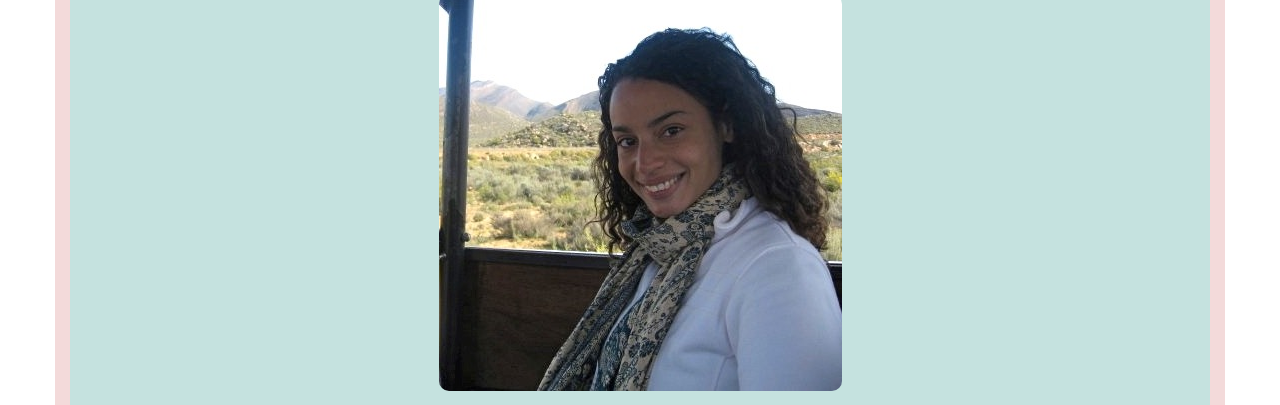
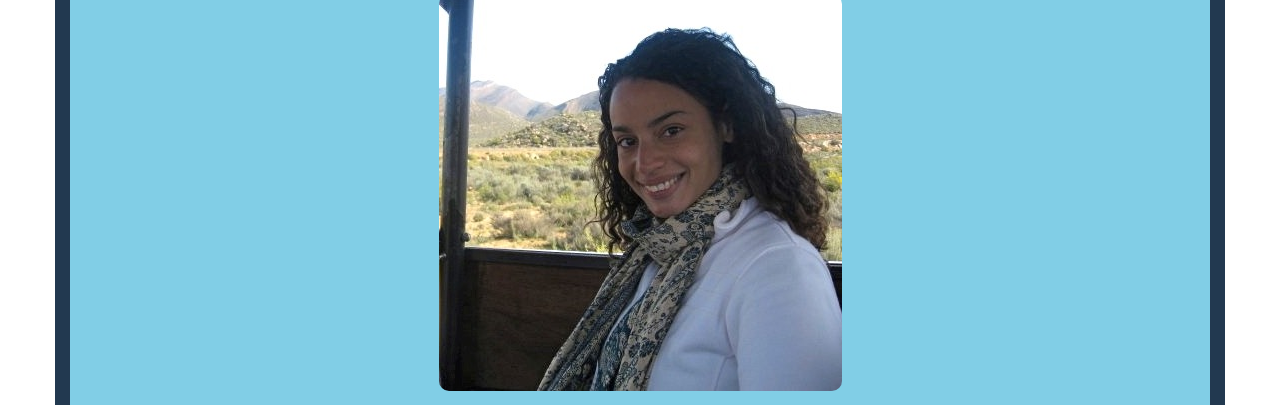
Before and after one commit to Lieghti/portfolio-landing-page, a plain HTML site: page index.html in a window 1280 px wide. Shown: the part 153-558 px from the top of the page. Drawn offline with Linux system fonts and the light colour scheme.

Commit message:
added a blue_theme branch, change some of the colors in the CSS to blue hues.

```diff
--- a/css/styles.css
+++ b/css/styles.css
@@ -1,6 +1,6 @@
 .jumbotron {
   text-align: center;
-  background-color: #C5E2DF;
+  background-color: #81CEE6;
 }
 
 img {
@@ -28,7 +28,7 @@ h2 {
   font-size: 40px;
 }
 .container {
-  background-color: #F3DADA;
+  background-color: #223950;
 }
 blockquote {
   font-size: 15px;
```
